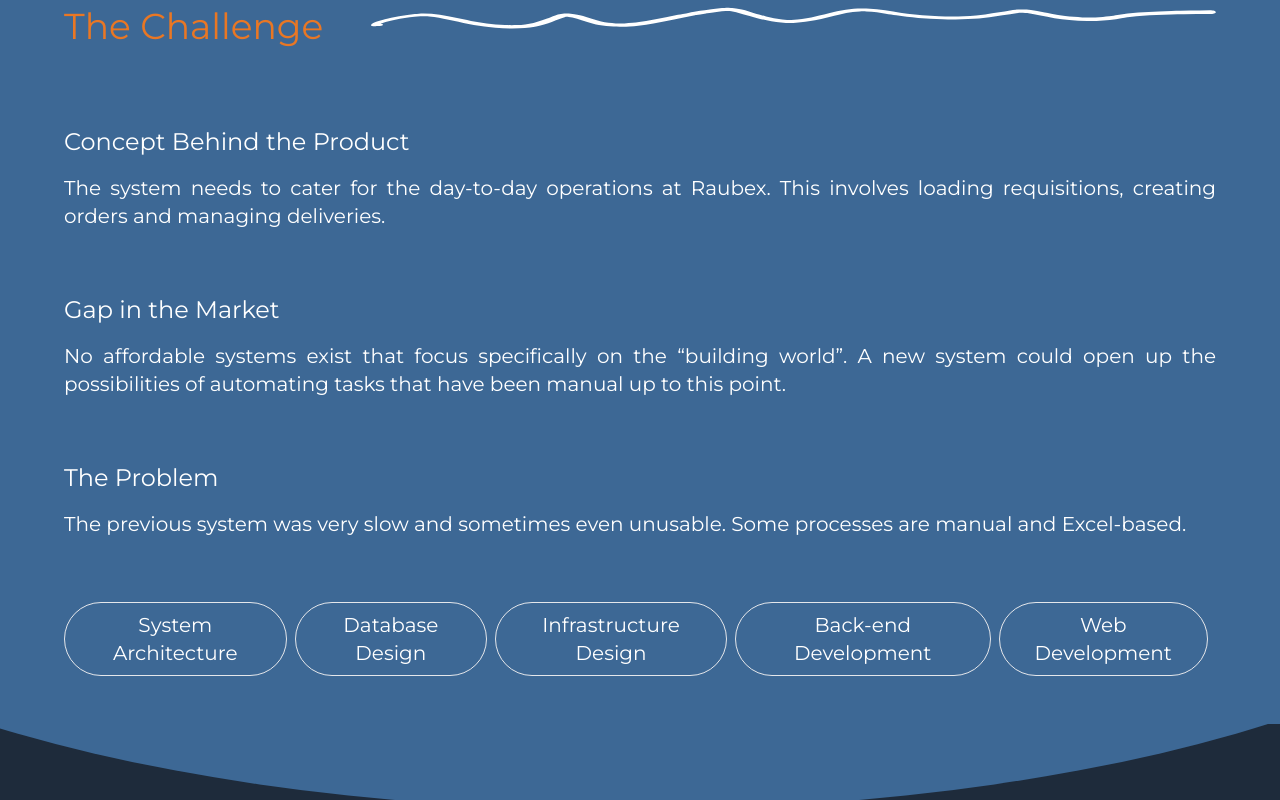
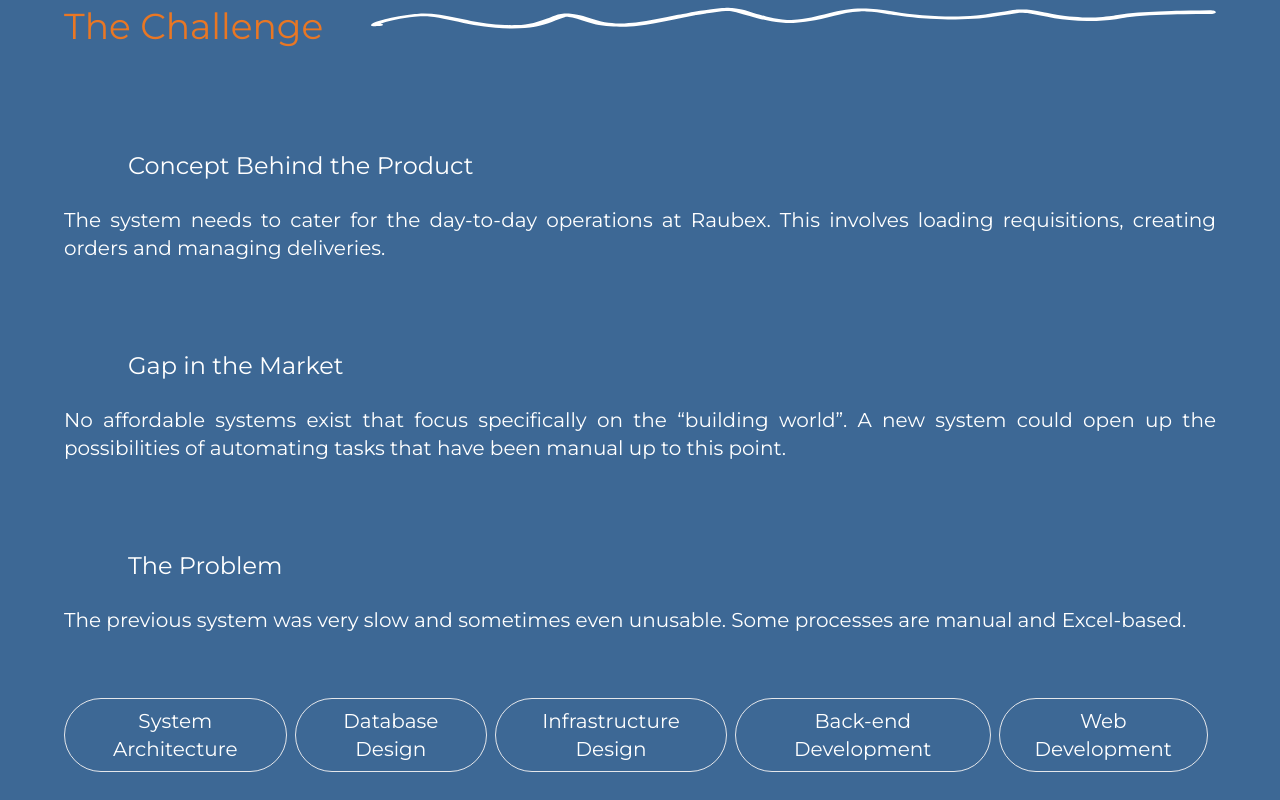
Before and after one commit to bluebird-technologies/bluebird_tech_OLD, a Next.js app: page /case-studies/raubex in a window 1280 px wide. Shown: the part 1420-2220 px from the top of the page. Built offline with nearby package versions, Linux system fonts and the light colour scheme.

Commit message:
animation bullet icon added

```diff
--- a/components/CaseStudies/IntroAndChallengeSection.tsx
+++ b/components/CaseStudies/IntroAndChallengeSection.tsx
@@ -1,6 +1,8 @@
 import React from 'react';
 import VerticalScribbles from './icons/VerticalScribbles';
 import SwiggleSvg from '/public/case-studies/swiggle.svg';
+import Lottie from 'lottie-react';
+import flashingLottieOrange from '../../public/lottie/30286239-fb21-47f3-ab15-7495d639d72c.json';
 
 interface IntroAndChallengeSectionProps {
   clientName: string;
@@ -31,10 +33,18 @@ export function IntroAndChallengeSection({
         </p>
         <SwiggleSvg />
       </div>
+
       <div className="text-xl max-w-6xl mt-20">
         {challenges.map((item, key) => (
           <div className="mb-16" key={key}>
-            <h1 className="text-white text-2xl font-normal mb-4">{item.title}</h1>
+            <div className="flex flex-row items-center  justify-left">
+              <Lottie
+                animationData={flashingLottieOrange}
+                className={'h-20 flex-none  items-start w-16'}
+                loop={true}
+              />
+              <h1 className="text-white text-2xl font-normal ">{item.title}</h1>{' '}
+            </div>
             <p className="text-white text-xl font-normal text-justify">{item.description}</p>
           </div>
         ))}
```
